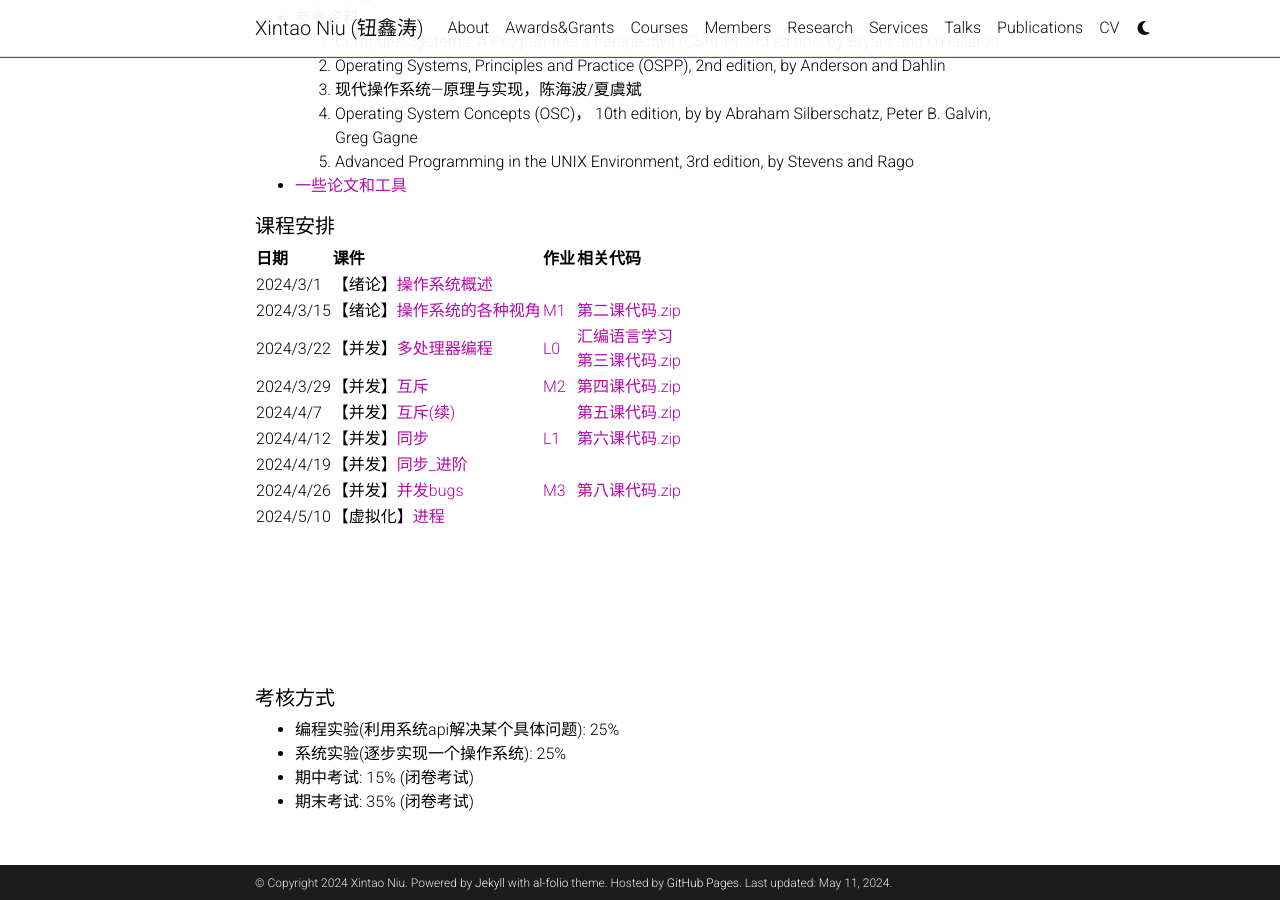
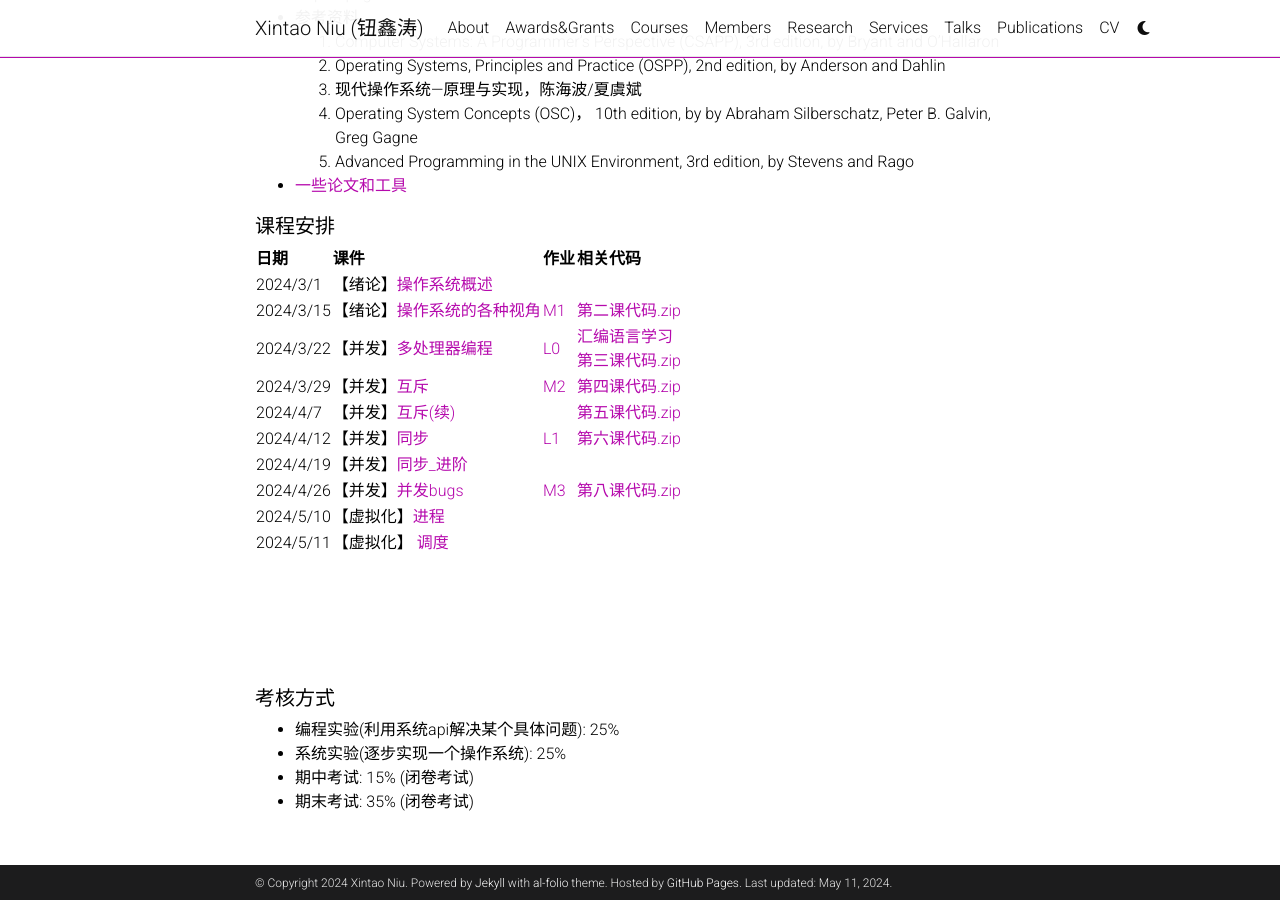
Before and after one commit to niuxintao/niuxintao.github.io, a Jekyll site: the page built from _courses/2024Spring-OS/main.md, in a window 1280 px wide and 900 px high, scrolled down 1125 px. Built offline with Jekyll 4.4.1, drawn with Linux system fonts in a browser that asks for light colours; comment, search, counter and statistics services are not loaded; a style sheet for code colours, icons or effects is not loaded.

Commit message:
update 20240511

```diff
--- a/_courses/2024Spring-OS/main.md
+++ b/_courses/2024Spring-OS/main.md
@@ -58,7 +58,7 @@
 | 2024/4/19 | 【并发】[同步_进阶](/assets/pdf/2024Spring-OS/7.[并发]同步_进阶.pdf) |             |                                                              |
 | 2024/4/26 | 【并发】[并发bugs](/assets/pdf/2024Spring-OS/8.[并发]并发bugs.pdf) | [M3](../M3) | [第八课代码.zip](/assets/pdf/2024Spring-OS/第八课代码.zip)   |
 | 2024/5/10 | 【虚拟化】[进程](/assets/pdf/2024Spring-OS/9.[虚拟化]进程.pdf) |             |                                                              |
-|           |                                                              |             |                                                              |
+| 2024/5/11 | 【虚拟化】 [调度](/assets/pdf/2024Spring-OS/10.[虚拟化]调度.pdf) |             |                                                              |
 |           |                                                              |             |                                                              |
 |           |                                                              |             |                                                              |
 |           |                                                              |             |                                                              |
```
Also changed, not shown: 1 other file.
